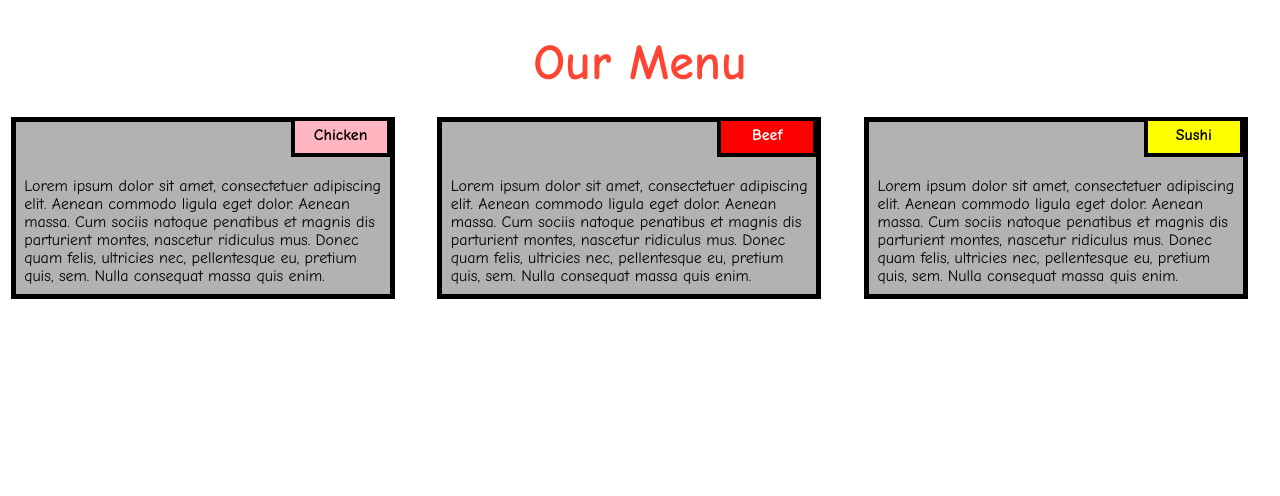
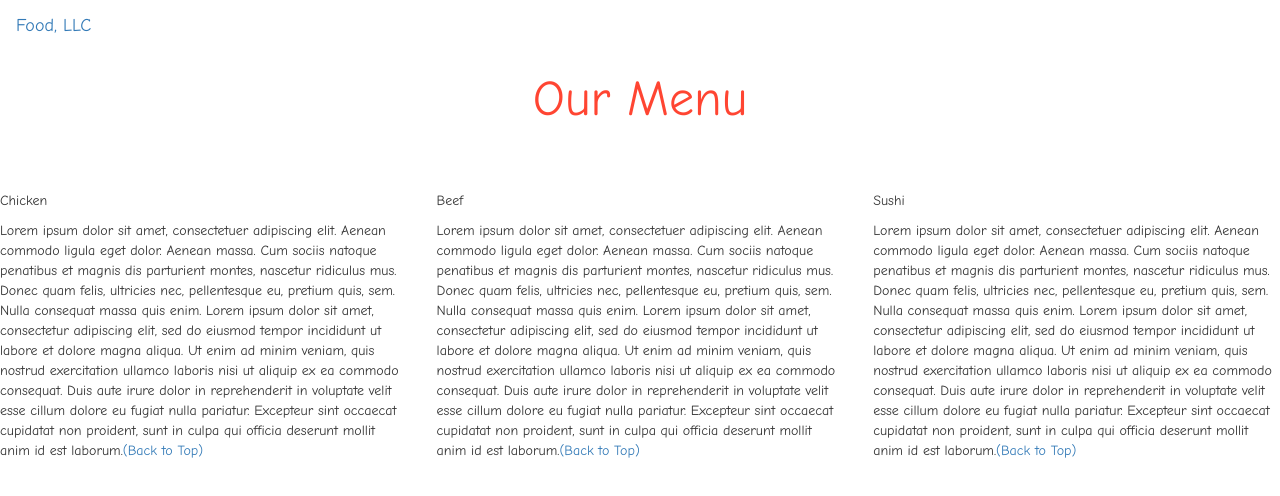
Before and after one commit to SibtenPathan/Coursera-Solution, a plain HTML site: page index.html in a window 1280 px wide. Drawn offline with nearby package versions, Linux system fonts and the light colour scheme.

Commit message:
Update index.html

```diff
--- a/index.html
+++ b/index.html
@@ -1,37 +1,79 @@
+
+
 <!DOCTYPE html>
 <html>
 <head>
 
-<title>Responsive Layout</title>
+<title>Module 3</title>
+
+  <meta name="viewport" content="width=device-width, initial-scale=1">
+  <link rel="stylesheet" href="https://maxcdn.bootstrapcdn.com/bootstrap/3.3.7/css/bootstrap.min.css">
+  <script src="https://ajax.googleapis.com/ajax/libs/jquery/3.3.1/jquery.min.js"></script>
+  <script src="https://maxcdn.bootstrapcdn.com/bootstrap/3.3.7/js/bootstrap.min.js"></script>
+
+</head>
+
 <meta name="viewport" content="width=device-width, initial-scale=1">
 <link rel="stylesheet" type="text/css" href="style.css">
 
-</head>
+
+
 <body>
-<h1>Our Menu</h1>
+
+
+<nav class="navbar" id="top">
+  <div class="container-fluid">
+
+    <div class="navbar-header">
+      <button type="button" class="navbar-toggle" data-toggle="collapse" data-target="#myNavbar">
+        <span class="icon-bar"></span>
+        <span class="icon-bar"></span>
+        <span class="icon-bar"></span>
+      </button>
+      <a class="navbar-brand" href="#">Food, LLC</a>
+    </div>
+
+    <div class="collapse" id="myNavbar">
+      <ul class="nav navbar-nav visible-xs">
+        <li><a class="menu-item" href="#">Chicken</a></li>
+        <li><a class="menu-item" href="#">Beef</a></li>
+        <li><a class="menu-item" href="#">Sushi</a></li>
+      </ul>
+    </div>
+
+  </div>
+</nav>
+
+<h1 class="main-title">Our Menu</h1>
 
 
 
+<div class="row">
+
   <div class="col-lg-4 col-md-6 col-sm-12">
-  	<div class="box">
-  		<p class="content-name name1">Chicken</p>
-  		<p class="content">Lorem ipsum dolor sit amet, consectetuer adipiscing elit. Aenean commodo ligula eget dolor. Aenean massa. Cum sociis natoque penatibus et magnis dis parturient montes, nascetur ridiculus mus. Donec quam felis, ultricies nec, pellentesque eu, pretium quis, sem. Nulla consequat massa quis enim.</p>
-  	</div>
+    <div class="content-box">
+      <p class="item-name">Chicken</p>
+      <p>Lorem ipsum dolor sit amet, consectetuer adipiscing elit. Aenean commodo ligula eget dolor. Aenean massa. Cum sociis natoque penatibus et magnis dis parturient montes, nascetur ridiculus mus. Donec quam felis, ultricies nec, pellentesque eu, pretium quis, sem. Nulla consequat massa quis enim. Lorem ipsum dolor sit amet, consectetur adipiscing elit, sed do eiusmod tempor incididunt ut labore et dolore magna aliqua. Ut enim ad minim veniam, quis nostrud exercitation ullamco laboris nisi ut aliquip ex ea commodo consequat. Duis aute irure dolor in reprehenderit in voluptate velit esse cillum dolore eu fugiat nulla pariatur. Excepteur sint occaecat cupidatat non proident, sunt in culpa qui officia deserunt mollit anim id est laborum.<a href="#top">(Back to Top)</a></p>
+    </div>
   </div>
 
   <div class="col-lg-4 col-md-6 col-sm-12">
-  	<div class="box">
-   		<p class="content-name name2">Beef</p>
-   		<p class="content">Lorem ipsum dolor sit amet, consectetuer adipiscing elit. Aenean commodo ligula eget dolor. Aenean massa. Cum sociis natoque penatibus et magnis dis parturient montes, nascetur ridiculus mus. Donec quam felis, ultricies nec, pellentesque eu, pretium quis, sem. Nulla consequat massa quis enim.</p>
-  	</div>
+    <div class="content-box">
+      <p class="item-name">Beef</p>
+      <p>Lorem ipsum dolor sit amet, consectetuer adipiscing elit. Aenean commodo ligula eget dolor. Aenean massa. Cum sociis natoque penatibus et magnis dis parturient montes, nascetur ridiculus mus. Donec quam felis, ultricies nec, pellentesque eu, pretium quis, sem. Nulla consequat massa quis enim. Lorem ipsum dolor sit amet, consectetur adipiscing elit, sed do eiusmod tempor incididunt ut labore et dolore magna aliqua. Ut enim ad minim veniam, quis nostrud exercitation ullamco laboris nisi ut aliquip ex ea commodo consequat. Duis aute irure dolor in reprehenderit in voluptate velit esse cillum dolore eu fugiat nulla pariatur. Excepteur sint occaecat cupidatat non proident, sunt in culpa qui officia deserunt mollit anim id est laborum.<a href="#top">(Back to Top)</a></p>
+    </div>
   </div>
 
+
   <div class="col-lg-4 col-md-12 col-sm-12">
-  	<div class="box">
-  		<p class="content-name name3">Sushi</p>
-  		<p class="content">Lorem ipsum dolor sit amet, consectetuer adipiscing elit. Aenean commodo ligula eget dolor. Aenean massa. Cum sociis natoque penatibus et magnis dis parturient montes, nascetur ridiculus mus. Donec quam felis, ultricies nec, pellentesque eu, pretium quis, sem. Nulla consequat massa quis enim.</p>
-  	</div>
+    <div class="content-box">
+      <p class="item-name">Sushi</p>
+      <p>Lorem ipsum dolor sit amet, consectetuer adipiscing elit. Aenean commodo ligula eget dolor. Aenean massa. Cum sociis natoque penatibus et magnis dis parturient montes, nascetur ridiculus mus. Donec quam felis, ultricies nec, pellentesque eu, pretium quis, sem. Nulla consequat massa quis enim. Lorem ipsum dolor sit amet, consectetur adipiscing elit, sed do eiusmod tempor incididunt ut labore et dolore magna aliqua. Ut enim ad minim veniam, quis nostrud exercitation ullamco laboris nisi ut aliquip ex ea commodo consequat. Duis aute irure dolor in reprehenderit in voluptate velit esse cillum dolore eu fugiat nulla pariatur. Excepteur sint occaecat cupidatat non proident, sunt in culpa qui officia deserunt mollit anim id est laborum.<a href="#top">(Back to Top)</a></p>
+    </div>
   </div>
+
+</div>
+
 
 </body>
 </html>
```
